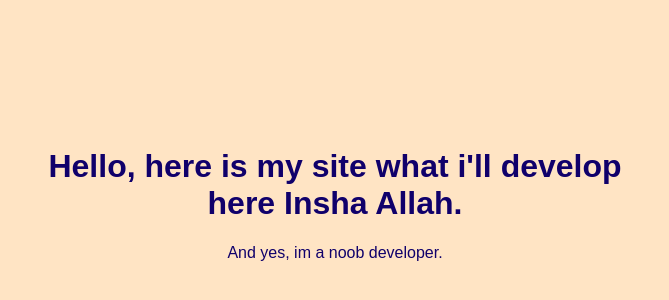
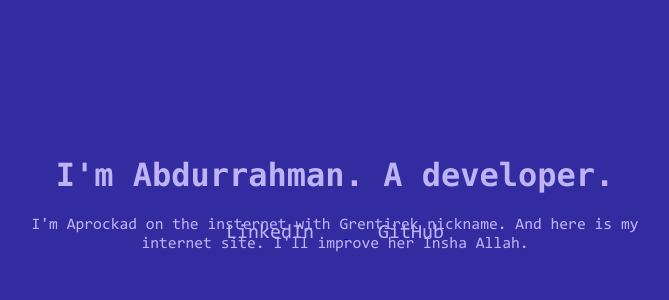
Before and after one commit to Grentirek/Grentirek_Site, a plain HTML site: page index.html in a window 1280 px wide. Shown: the part 198-498 px from the top of the page, without its empty margins (305-974 px from the left). Drawn offline with Linux system fonts and the light colour scheme.

Commit message:
My web is updated with some graphicds and references to my other accounts

```diff
--- a/index.html
+++ b/index.html
@@ -4,18 +4,27 @@
 <head>
   <meta charset="UTF-8" />
   <meta name="viewport" content="width=device-width, initial-scale=1.0" />
-  <link rel="stylesheet" href="C:\Users\PC\Downloads\Consolas.ttf"/>
   <link rel="stylesheet" href="style.css" />
   <title>Grentirek: Abdurrahman's own site</title>
 </head>
 
 <body id="backgroundBody">
     <div id="textBody">
-        <h1 class="Body">Hello, here is my site what i'll develop here Insha Allah.</h1>
-        <p class="smallBody">And yes, im a noob developer.</p>
+        <h1 class="Body">I'm Abdurrahman. A developer.</h1>
+        <p class="smallBody">I'm Aprockad on the insternet with Grentirek nickname. And here is my internet site. I'll improve her Insha Allah.</p>
     </div>
 
   <script src="script.js"></script>
+
+  <div class="buttonBody">
+    <a href="https://www.linkedin.com/in/gren-tirek/" target="_blank" rel="noopener noreferrer">
+      <button class="btn btn1">LinkedIn</button>
+    </a>
+    <a href="https://github.com/Grentirek" target="_blank" rel="noopener noreferrer">
+      <button class="btn btn2">GitHub</button>
+    </a>
+  </div>
+
 </body>
 
 </html>
--- a/style.css
+++ b/style.css
@@ -1,19 +1,77 @@
+@font-face {
+    font-family: 'Consolas';
+    src: url(Consolas.ttf);
+}
+
 #textBody {
     text-align: center;
     position: absolute;
     top: 50%;
     left: 50%;
     transform: translate(-50%, -50%);
-    color:rgb(16, 0, 107);
+    color:rgb(190, 180, 245);
   }
 #backgroundBody{
-    background-color: bisque;
+    background-color: rgb(51, 44, 160);
 }
 
 .Body{
-    font-family: Arial;
+    font-family: 'Consolas';
 }
 
 .smallBody{
-    font-family: Arial;
+    font-family: 'Consolas';
 }
+
+body{
+    margin: 0;
+    padding: 0;
+}
+
+.buttonBody{
+    text-align: center;
+    margin-top: 400px;
+}
+
+.btn{
+   border: 1px white;
+    background: none;
+    padding: 10px 20px;
+    font-size: 20px;
+    font-family: 'Consolas';
+    cursor: pointer;
+    margin: 10px;
+    transition: 0.8s;
+    position: relative;
+    overflow: hidden;
+}
+
+.btn1, .btn2{
+    color: rgb(190, 180, 245);
+    font-family: 'Consolas';
+}
+
+.btn1:hover, .btn2:hover{
+    color: white;
+}
+
+.btn::before{
+    content: "";
+    position: absolute;
+    left: 0;
+    width: 100%;
+    height: 0%;
+    background: rgb(32, 25, 128);
+    z-index: -1;
+    transition: 0.8s;
+
+}
+
+.btn1::before, .btn2::before{
+    top: 0;
+    border-radius: 0 0 50% 50%;
+
+}
+.btn1:hover::before, .btn2:hover::before{
+    height: 180%;
+}
```
Also changed, not shown: Consolas.ttf (added), 1 other file.
